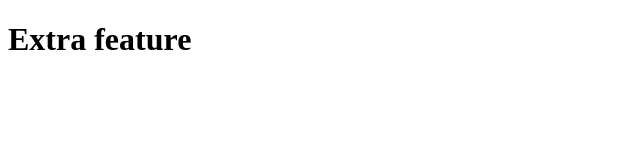
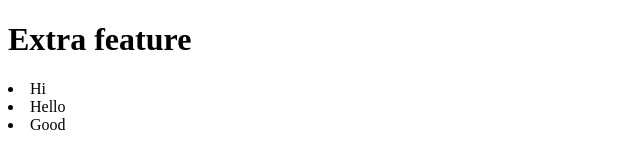
Before and after one commit to Lakshmanpolepalli003/Button_changing, a plain HTML site: page Extra_feature.html in a window 1280 px wide. Shown: the whole page, without its empty margins (0-640 px from the left). Drawn offline with Linux system fonts and the light colour scheme.

Commit message:
add list

```diff
--- a/Extra_feature.html
+++ b/Extra_feature.html
@@ -7,5 +7,8 @@
 </head>
 <body>
     <h1>Extra feature</h1>
+    <li>Hi</li>
+    <li>Hello</li>
+    <li>Good</li>
 </body>
 </html>
```
